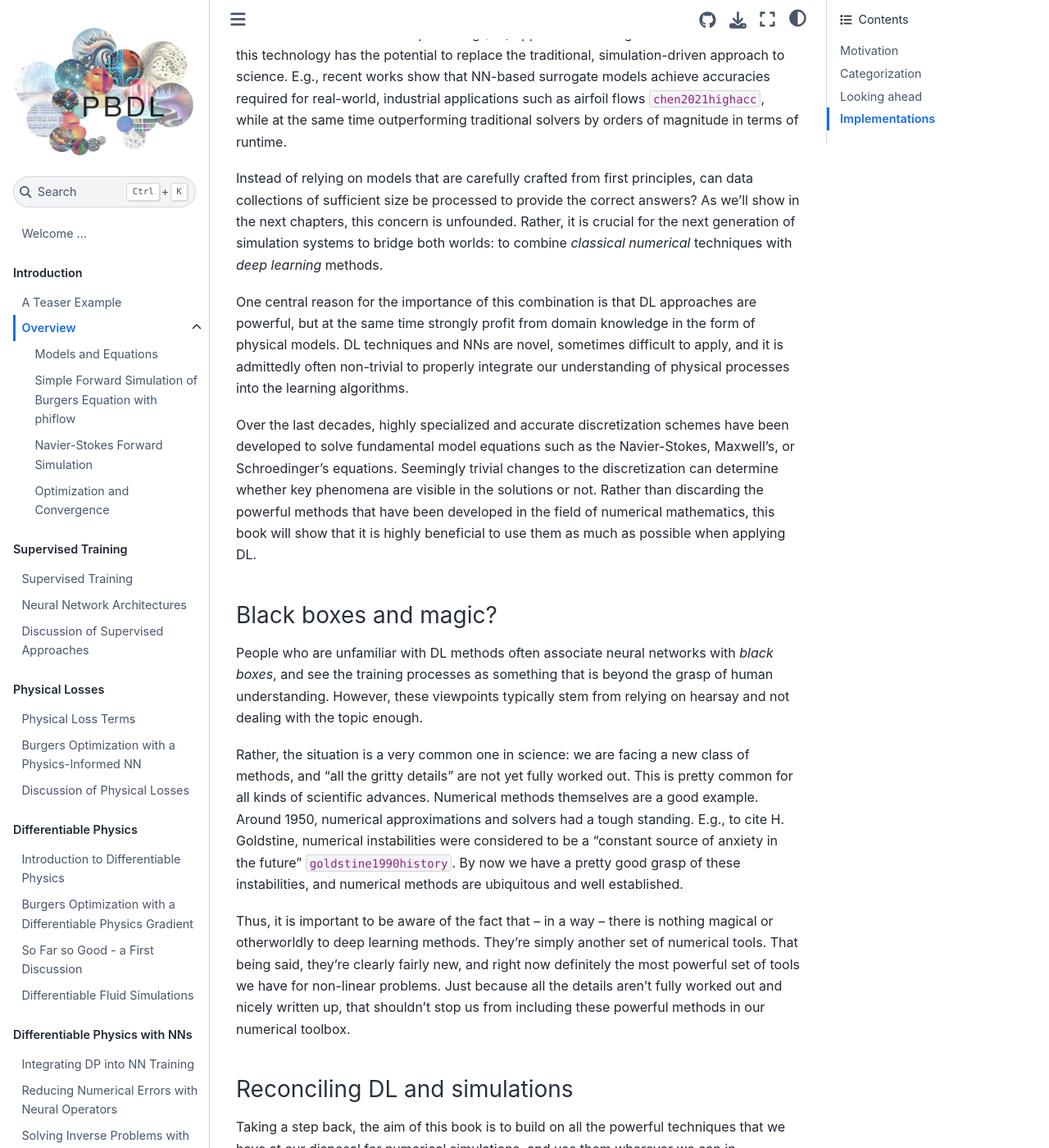
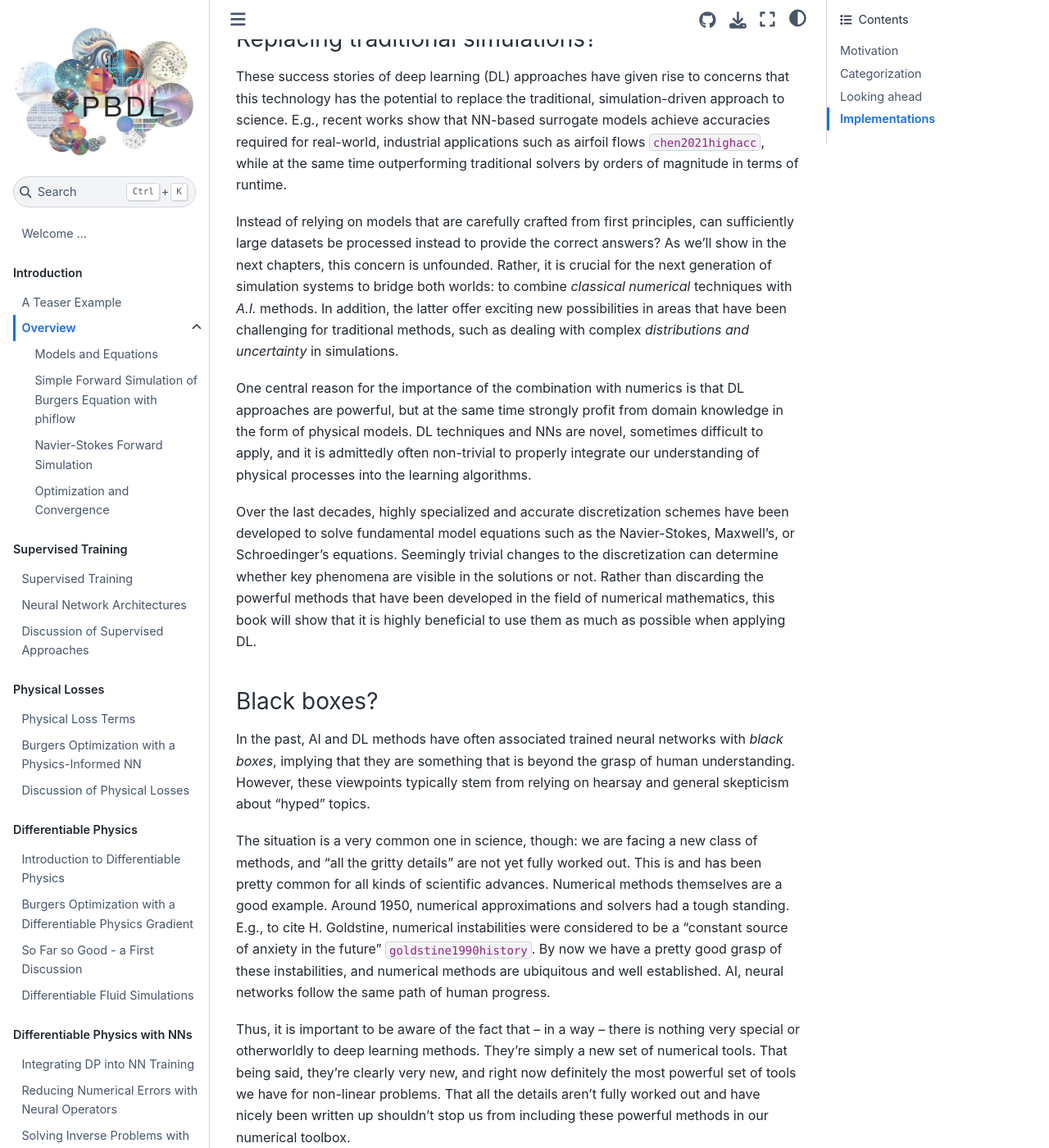
Before and after one commit to tum-pbs/pbdl-book, a Jupyter Book: the page built from overview.md, in a window 1280 px wide and 1400 px high, scrolled down 1080 px. Shown: the whole window at 82% size. Built offline with Jupyter Book 1.0.4 settings and Sphinx 7.4.7 and the Sphinx Book theme 1.1.4, drawn with Linux system fonts in a browser that asks for light colours; pages that are not in the unit, such as notebooks, are missing from menus; cross-references to code outside the pages are shown as plain code; some of the changed text lies outside the part shown.

Commit message:
updated intro discussion

````diff
--- a/_config.yml
+++ b/_config.yml
@@ -2,7 +2,7 @@
 # Learn more at https://jupyterbook.org/customize/config.html
 
 title: Physics-based Deep Learning
-author: N. Thuerey, B. Holzschuh, P. Holl, G. Kohl, M. Lino, P. Schnell, F. Trost
+author: N. Thuerey, B. Holzschuh, P. Holl, G. Kohl, M. Lino, Q. Liu, P. Schnell, F. Trost
 logo: resources/logo.jpg
 copyright: "2021 - 2025"
 only_build_toc_files: true
--- a/overview.md
+++ b/overview.md
@@ -2,10 +2,10 @@
 ============================
 
 The name of this book, _Physics-Based Deep Learning_,
-denotes combinations of physical modeling and numerical simulations with
-methods based on artificial neural networks.
-The general direction of Physics-Based Deep Learning represents a very
-active, quickly growing and exciting field of research. The following chapter will
+denotes combinations of physical modeling and **numerical simulations** with
+methods based on **artificial intelligence**, i.e. neural networks.
+The general direction of Physics-Based Deep Learning, also going under the name _Scientific Machine Learning_,
+represents a very active, quickly growing and exciting field of research. The following chapter will
 give a more thorough introduction to the topic and establish the basics
 for following chapters.
 
@@ -15,9 +15,9 @@
 name: overview-pano
 ---
 Understanding our environment, and predicting how it will evolve is one of the key challenges of humankind.
-A key tool for achieving these goals are simulations, and next-gen simulations
-could strongly profit from integrating deep learning components to make even
-more accurate predictions about our world.
+A key tool for achieving these goals are computer simulations, and the next generation of these simulations
+will likely strongly profit from integrating AI and deep learning components, in order to make even
+better accurate predictions about the phenomena in our environment.
 ```
 
 ## Motivation
@@ -28,11 +28,11 @@
 using numerical analysis to obtain solutions for physical models has
 become an integral part of science.
 
-In recent years, machine learning technologies and _deep neural networks_ in particular,
+In recent years, artificial intelligence driven by _deep neural networks_,
 have led to impressive achievements in a variety of fields:
 from image classification {cite}`krizhevsky2012` over
 natural language processing {cite}`radford2019language`,
-and more recently also for protein folding {cite}`alquraishi2019alphafold`.
+and protein folding {cite}`alquraishi2019alphafold`, to various foundation models.
 The field is very vibrant and quickly developing, with the promise of vast possibilities.
 
 ### Replacing traditional simulations?
@@ -45,14 +45,17 @@
 same time outperforming traditional solvers by orders of magnitude in terms of runtime.
 
 Instead of relying on models that are carefully crafted
-from first principles, can data collections of sufficient size
-be processed to provide the correct answers?
+from first principles, can sufficiently large datasets
+be processed instead to provide the correct answers?
 As we'll show in the next chapters, this concern is unfounded.
 Rather, it is crucial for the next generation of simulation systems
 to bridge both worlds: to
-combine _classical numerical_ techniques with _deep learning_ methods.
+combine _classical numerical_ techniques with _A.I._ methods.
+In addition, the latter offer exciting new possibilities in areas that
+have been challenging for traditional methods, such as dealing
+with complex _distributions and uncertainty_ in simulations.
 
-One central reason for the importance of this combination is
+One central reason for the importance of the combination with numerics is
 that DL approaches are powerful, but at the same time strongly profit
 from domain knowledge in the form of physical models.
 DL techniques and NNs are novel, sometimes difficult to apply, and
@@ -70,36 +73,37 @@
 show that it is highly beneficial to use them as much as possible
 when applying DL.
 
-### Black boxes and magic?
+### Black boxes?
 
-People who are unfamiliar with DL methods often associate neural networks
-with _black boxes_, and see the training processes as something that is beyond the grasp
+In the past, AI and DL methods have often associated trained neural networks
+with _black boxes_, implying that they are something that is beyond the grasp
 of human understanding. However, these viewpoints typically stem from
-relying on hearsay and not dealing with the topic enough.
+relying on hearsay and general skepticism about "hyped" topics.
 
-Rather, the situation is a very common one in science: we are facing a new class of methods,
-and "all the gritty details" are not yet fully worked out. This is pretty common
+The situation is a very common one in science, though: we are facing a new class of methods,
+and "all the gritty details" are not yet fully worked out. This is and has been pretty common
 for all kinds of scientific advances.
 Numerical methods themselves are a good example. Around 1950, numerical approximations
 and solvers had a tough standing. E.g., to cite H. Goldstine,
 numerical instabilities were considered to be a
 "constant source of anxiety in the future" {cite}`goldstine1990history`.
 By now we have a pretty good grasp of these instabilities, and numerical methods
-are ubiquitous and well established.
+are ubiquitous and well established. AI, neural networks follow the same path of
+human progress.
 
 Thus, it is important to be aware of the fact that -- in a way -- there is nothing
-magical or otherworldly to deep learning methods. They're simply another set of
-numerical tools. That being said, they're clearly fairly new, and right now
+very special or otherworldly to deep learning methods. They're simply a new set of
+numerical tools. That being said, they're clearly very new, and right now
 definitely the most powerful set of tools we have for non-linear problems.
-Just because all the details aren't fully worked out and nicely written up,
-that shouldn't stop us from including these powerful methods in our numerical toolbox.
+That all the details aren't fully worked out and have nicely been written up
+shouldn't stop us from including these powerful methods in our numerical toolbox.
 
 ### Reconciling DL and simulations
 
 Taking a step back, the aim of this book is to build on all the powerful techniques that we have
 at our disposal for numerical simulations, and use them wherever we can in conjunction
 with deep learning.
-As such, a central goal is to _reconcile_ the data-centered viewpoint with physical simulations.
+As such, a central goal is to _reconcile_ the AI viewpoint with physical simulations.
 
 ```{admonition} Goals of this document
 :class: tip
@@ -109,8 +113,8 @@
 - without **discarding** our knowledge about numerical methods.
 
 At the same time, it's worth noting what we won't be covering:
-- introductions to deep learning and numerical simulations,
-- we're neither aiming for a broad survey of research articles in this area.
+- there's no in-depth **introduction** to deep learning and numerical simulations (there are great other works already taking care of this),
+- and the aim is neither a broad survey of research articles in this area.
 ```
 
 The resulting methods have a huge potential to improve
@@ -118,26 +122,28 @@
 where a solver targets cases from a certain well-defined problem
 domain repeatedly, it can for instance make a lot of sense to once invest
 significant resources to train
-a neural network that supports the repeated solves. Based on the
-domain-specific specialization of this network, such a hybrid solver
-could vastly outperform traditional, generic solvers. And despite
+a neural network that supports the repeated solves.
+The development of large so-called "foundation models" is especially
+promising in this area.
+Based on the domain-specific specialization via fine-tuning with a smaller dataset,
+a hybrid solver could vastly outperform traditional, generic solvers. And despite
 the many open questions, first publications have demonstrated
-that this goal is not overly far away {cite}`um2020sol,kochkov2021`.
+that this goal is a realistic one {cite}`um2020sol,kochkov2021`.
 
 Another way to look at it is that all mathematical models of our nature
 are idealized approximations and contain errors. A lot of effort has been
 made to obtain very good model equations, but to make the next
-big step forward, DL methods offer a very powerful tool to close the
+big step forward, AI and DL methods offer a very powerful tool to close the
 remaining gap towards reality {cite}`akkaya2019solving`.
 
 ## Categorization
 
 Within the area of _physics-based deep learning_,
 we can distinguish a variety of different
-approaches, from targeting constraints, combined methods, and
-optimizations to applications. More specifically, all approaches either target
+approaches, e.g., targeting constraints, combined methods,
+optimizations and applications. More specifically, all approaches either target
 _forward_ simulations (predicting state or temporal evolution) or _inverse_
-problems (e.g., obtaining a parametrization for a physical system from
+problems (e.g., obtaining a parametrization or state for a physical system from
 observations).
 
 ![An overview of categories of physics-based deep learning methods](resources/physics-based-deep-learning-overview.jpg)
@@ -160,17 +166,14 @@
   gradients from a PDE-based formulation. These soft constraints sometimes also go
   under the name "physics-informed" training.
 
-- _Interleaved_: the full physical simulation is interleaved and combined with
-  an output from a deep neural network; this requires a fully differentiable
-  simulator and represents the tightest coupling between the physical system and
-  the learning process. Interleaved differentiable physics approaches are especially important for
-  temporal evolutions, where they can yield an estimate of the future behavior of the
-  dynamics.
+- _Hybrid_: the full physical simulation is interleaved and combined with
+  an output from a deep neural network; this usually requires a fully differentiable
+  simulator. It represents the tightest coupling between the physical system and
+  the learning process and results in a hybrid solver that combines classic techniques with AI-based ones.
 
 Thus, methods can be categorized in terms of forward versus inverse
-solve, and how tightly the physical model is integrated into the
-optimization loop that trains the deep neural network. Here, especially
-interleaved approaches that leverage _differentiable physics_ allow for
+solve, and how tightly the physical model is integrated with the neural network.
+Here, especially hybrid approaches that leverage _differentiable physics_ allow for
 very tight integration of deep learning and numerical simulation methods.
 
 
@@ -186,19 +189,28 @@
 When coming from other backgrounds, other names are more common however. E.g., the differentiable
 physics approach is equivalent to using the adjoint method, and coupling it with a deep learning
 procedure. Effectively, it is also equivalent to apply backpropagation / reverse-mode differentiation
-to a numerical simulation. However, as mentioned above, motivated by the deep learning viewpoint,
+to a numerical simulation.
+However, as mentioned above, motivated by the deep learning viewpoint,
 we'll refer to all these as "differentiable physics" approaches from now on.
 
+The hybrid solvers that result from integrating DL with a traditional solver can also be seen
+as a classic topic: in this context, the neural network has the task to _correct_ the solver.
+This correction can in turn either target numerical errors, or unresolved terms in an equation.
+This is a fundamental problem  in science that has been addressed under various names, e.g.,
+as the _closure problem_ in fluid dynamics and turbulence, as _homogenization_ or _coarse-graining_
+in material science, and _parametrization_ in climate and weather simulation. The re-invention
+of this goal in the different fields points to the importance of the underlying problem,
+and this text will illustrate the new ways that DL offers to tackle it.
 
 ---
 
 
 ## Looking ahead
 
-_Physical simulations_ are a huge field, and we won't be able to cover all possible types of physical models and simulations.
+_Physics simulations_ are a huge field, and we won't be able to cover all possible types of physical models and simulations.
 
 ```{note} Rather, the focus of this book lies on:
-- _Field-based simulations_ (no Lagrangian methods)
+- Dense _Field-based simulations_ (no Lagrangian methods)
 - Combinations with _deep learning_ (plenty of other interesting ML techniques exist, but won't be discussed here)
 - Experiments are left as an _outlook_ (i.e., replacing synthetic data with real-world observations)
 ```
@@ -218,23 +230,16 @@
 
 ## Implementations
 
-This text also represents an introduction to a wide range of deep learning and simulation APIs.
-We'll use popular deep learning APIs such as _pytorch_ [https://pytorch.org](https://pytorch.org) and _tensorflow_ [https://www.tensorflow.org](https://www.tensorflow.org), and additionally
-give introductions into the differentiable simulation framework _Φ<sub>Flow</sub> (phiflow)_ [https://github.com/tum-pbs/PhiFlow](https://github.com/tum-pbs/PhiFlow). Some examples also use _JAX_ [https://github.com/google/jax](https://github.com/google/jax). Thus after going through
-these examples, you should have a good overview of what's available in current APIs, such that
+This text also represents an introduction to deep learning and simulation APIs.
+We'll primarily use the popular deep learning API _pytorch_ [https://pytorch.org](https://pytorch.org), but also a bit of _tensorflow_ [https://www.tensorflow.org](https://www.tensorflow.org), and additionally
+give introductions into the differentiable simulation framework _Φ<sub>Flow</sub> (phiflow)_ [https://github.com/tum-pbs/PhiFlow](https://github.com/tum-pbs/PhiFlow). Some examples also use _JAX_ [https://github.com/google/jax](https://github.com/google/jax), which provides an interesting alternative.
+Thus after going through these examples, you should have a good overview of what's available in current APIs, such that
 the best one can be selected for new tasks.
 
 As we're (in most Jupyter notebook examples) dealing with stochastic optimizations, many of the following code examples will produce slightly different results each time they're run. This is fairly common with NN training, but it's important to keep in mind when executing the code. It also means that the numbers discussed in the text might not exactly match the numbers you'll see after re-running the examples.
 
-
 <!-- ## A brief history of PBDL in the context of Fluids
-
-First:
-
-Tompson, seminal...
-
+First: Tompson, seminal...
 Chu, descriptors, early but not used
-
 Ling et al. isotropic turb, small FC, unused?
-
 PINNs ... and more ... -->
````
Also changed, not shown: intro.md (+2 -0 lines), intro-teaser.ipynb.
